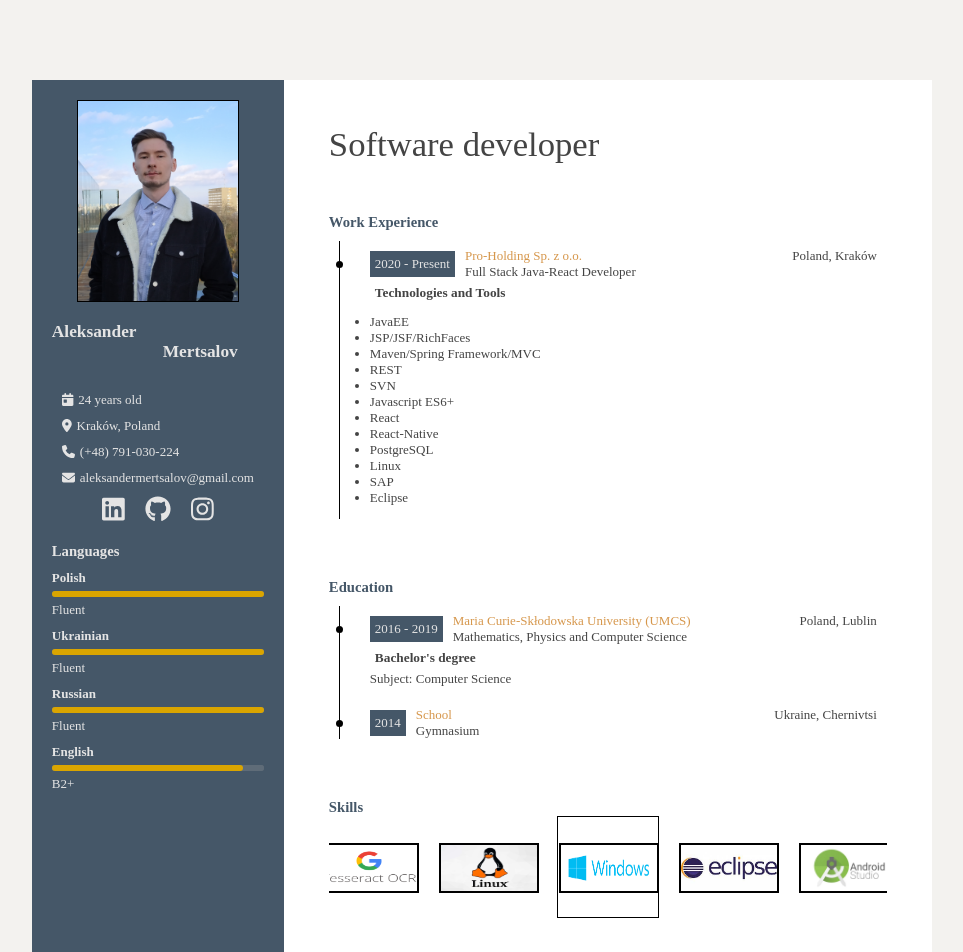
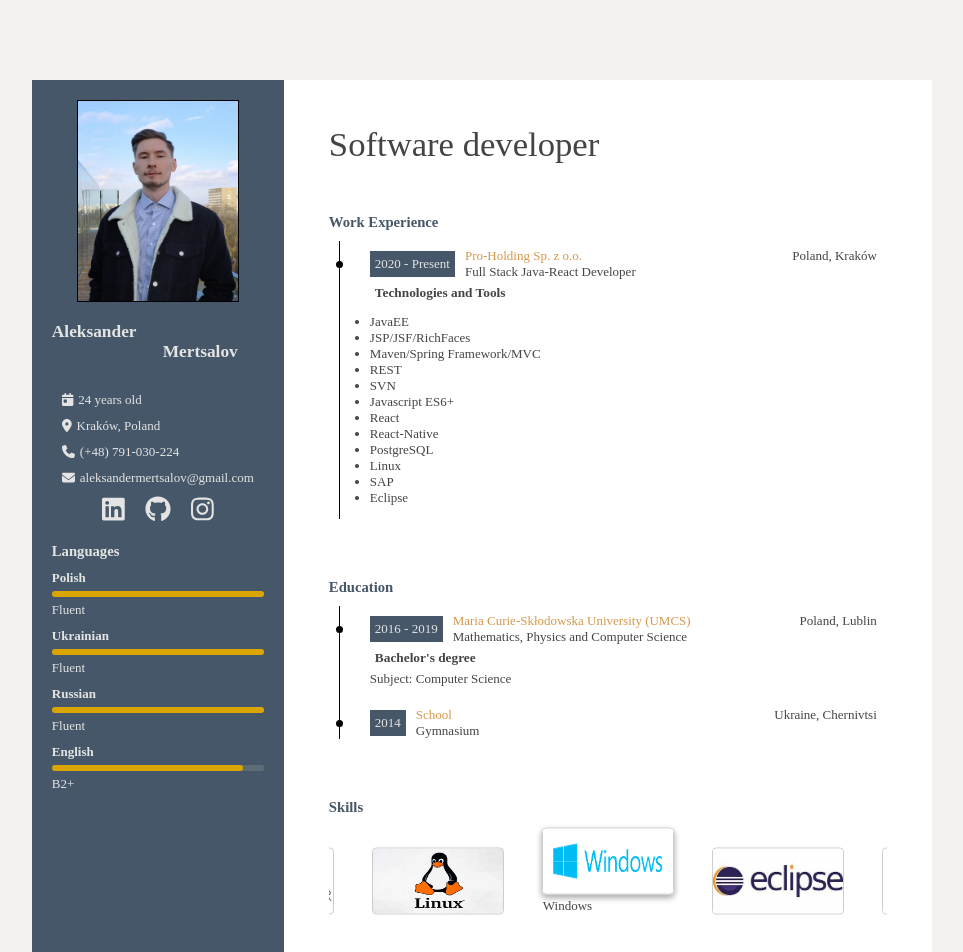
Before and after one commit to OMertsalov/Curriculum-Vitae, a React (Create React App) app: page / in a window 1280 px wide. Shown: the top 952 px of the page, without its empty margins (173-1136 px from the left). Built offline with nearby package versions, Linux system fonts and the light colour scheme.

Commit message:
add styles to slider main  element

```diff
--- a/src/components/Slider/Card/Card.js
+++ b/src/components/Slider/Card/Card.js
@@ -2,23 +2,33 @@ import React from "react";
 import styles from "./Card.module.css";
 
 function Card(props) {
-  console.log(process.env.PUBLIC_URL + props.image);
+  let cardStyle = {
+    left: `${props.x}px`,
+    top: `${props.y}px`,
+    zIndex: props.zIndex,
+    height: props.size / 2,
+    width: props.size,
+  };
+
+  if (props.isActiveCard) {
+    cardStyle = {
+      ...cardStyle,
+      boxShadow:
+        "rgba(0, 0, 0, 0.16) 0px 3px 6px, rgba(0, 0, 0, 0.23) 0px 3px 6px",
+    };
+  }
+
   return (
-    <div
-      className={styles.Card}
-      style={{
-        left: `${props.x}px`,
-        top: `${props.y}px`,
-        zIndex: props.zIndex,
-        height: props.size / 2,
-        width: props.size,
-      }}
-    >
+    <div className={styles.Card} style={cardStyle}>
       <img
         className={styles.Image}
         src={process.env.PUBLIC_URL + props.image}
         alt="slider"
       />
+      <div style={{ opacity: props.isActiveCard ? 1 : 0 }}>
+        <p>{props.name}</p>
+        <p>{props.description}</p>
+      </div>
     </div>
   );
 }
--- a/src/components/Slider/Card/Card.module.css
+++ b/src/components/Slider/Card/Card.module.css
@@ -3,12 +3,14 @@
   top: 50%;
   left: 50%;
   transform: translate(-50%, -50%);
-  border: 2px solid black;
-  box-sizing: border-box;
+  border: 1px solid #cfcccc;
+  border-radius: 4px;
+  /* box-sizing: border-box; */
 }
 
 .Image {
   width: 100%;
   height: 100%;
+  border-radius: 3px;
   /* box-shadow: 4px 4px 8px black; */
 }
--- a/src/components/Slider/SliderDeck/SliderDeck.js
+++ b/src/components/Slider/SliderDeck/SliderDeck.js
@@ -23,6 +23,11 @@ function SliderDeck({ data, size }) {
         deckDivChildren[i].style.transitionDuration = "0.6s";
         deckDivChildren[i].style.left = deckDivChildren[i - 1].style.left;
         deckDivChildren[i].style.zIndex = deckDivChildren[i - 1].style.zIndex;
+        deckDivChildren[i].style.top = deckDivChildren[i - 1].style.top;
+        deckDivChildren[i].style.boxShadow =
+          deckDivChildren[i - 1].style.boxShadow;
+        deckDivChildren[i].children[1].style.opacity =
+          deckDivChildren[i - 1].children[1].style.opacity;
       }
 
       deckDivChildren[0].style.transitionDuration = "0.2s";
@@ -55,6 +60,11 @@ function SliderDeck({ data, size }) {
         deckDivChildren[i].style.transitionDuration = "0.6s";
         deckDivChildren[i].style.left = deckDivChildren[i + 1].style.left;
         deckDivChildren[i].style.zIndex = deckDivChildren[i + 1].style.zIndex;
+        deckDivChildren[i].style.top = deckDivChildren[i + 1].style.top;
+        deckDivChildren[i].style.boxShadow =
+          deckDivChildren[i + 1].style.boxShadow;
+        deckDivChildren[i].children[1].style.opacity =
+          deckDivChildren[i + 1].children[1].style.opacity;
       }
 
       deckDivChildren[deckDivChildren.length - 1].style.transitionDuration =
@@ -81,20 +91,6 @@ function SliderDeck({ data, size }) {
   }, [cards]);
 
   useEffect(() => {
-    const colors = [
-      "red",
-      "blue",
-      "orange",
-      "purple",
-      "green",
-      "pink",
-      "white",
-      "grey",
-      "yellow",
-      "aqua",
-      "brown",
-      "blueviolet",
-    ];
     const deckDiv = deckRef.current;
     const dataWithImage = data.filter(
       (element) => element.img && element.img.length
@@ -109,22 +105,17 @@ function SliderDeck({ data, size }) {
     let new_y = 0;
     let new_zIndex = 0;
     const newCards = dataWithImage.map((element, i) => {
-      console.log("hear");
       if (i < middle_card_by_index) {
         //left side of the deck
-        new_x = center.x - (size + 20) * (middle_card_by_index - i);
-        new_y = center.y;
+        new_x = center.x - (size + 40) * (middle_card_by_index - i);
+        new_y = i === middle_card_by_index ? center.y - 20 : center.y;
         new_zIndex = i;
       } else {
         // right side of the deck
-        new_x = center.x + (size + 20) * (i - middle_card_by_index);
-        new_y = center.y;
+        new_x = center.x + (size + 40) * (i - middle_card_by_index);
+        new_y = i === middle_card_by_index ? center.y - 20 : center.y;
         new_zIndex = i * -1.0;
       }
-      console.log(new_x);
-      let index = i;
-      if (index >= colors.length) index -= colors.length;
-
       return (
         <Card
           key={i}
@@ -132,9 +123,10 @@ function SliderDeck({ data, size }) {
           y={new_y}
           zIndex={i === middle_card_by_index ? 100 : new_zIndex}
           name={element.name}
-          color={colors[index]}
+          description={element.description}
           size={size}
           image={element.img}
+          isActiveCard={i === middle_card_by_index}
         />
       );
     });
@@ -153,11 +145,10 @@ function SliderDeck({ data, size }) {
       onMouseLeave={() => setAutoScroll(true)}
       className={styles.Container}
     >
-      <div>
       <div
         ref={deckRef}
         className={styles.Deck}
-          style={{ height: size, width: size }}
+        style={{ height: size, width: size + 40 }}
       >
         <div>{cards}</div>
         <button
@@ -172,7 +163,6 @@ function SliderDeck({ data, size }) {
         />
       </div>
     </div>
-    </div>
   );
 }
 
--- a/src/components/Slider/SliderDeck/SliderDeck.module.css
+++ b/src/components/Slider/SliderDeck/SliderDeck.module.css
@@ -16,5 +16,6 @@
 .Deck {
   transform: translate(0%, 0%);
   /* background-color: green; */
-  border: 1px solid black;
+  /* border: 1px solid black; */
+  /* box-sizing: border-box; */
 }
--- a/src/containers/About/About.js
+++ b/src/containers/About/About.js
@@ -16,7 +16,7 @@ function About() {
       </div>
       <div>
         <h2>Skills</h2>
-        <SliderDeck size={100} data={skills} />
+        <SliderDeck size={130} data={skills} />
       </div>
       {/*Own Projects,Summary */}
     </div>
```
Lines whose indentation alone changed are shown as unchanged.
